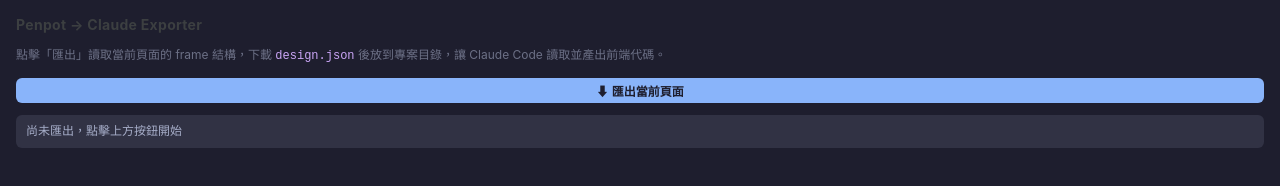
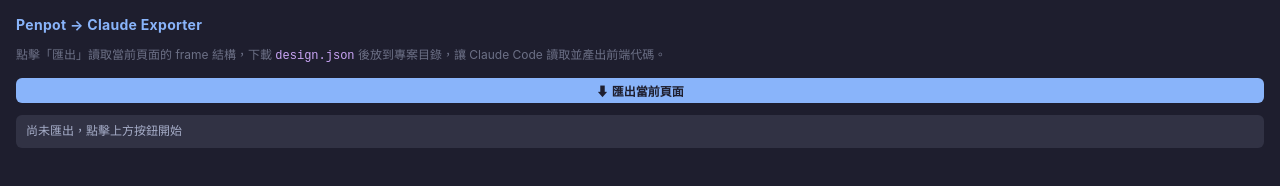
Before and after one commit to kelly6414143/penpot-claude-exporter, a website: page index.html in a window 1280 px wide. Drawn offline with Linux system fonts and the light colour scheme.

Commit message:
refactor: 調整文字顏色

```diff
--- a/index.html
+++ b/index.html
@@ -19,7 +19,7 @@
       overflow: hidden;
     }
 
-    h1 { font-size: 14px; font-weight: 700; color: #3c3f41; letter-spacing: 0.3px; }
+    h1 { font-size: 14px; font-weight: 700; color: #89b4fa; letter-spacing: 0.3px; }
 
     .desc { font-size: 12px; color: #6c7086; line-height: 1.6; }
 
```
